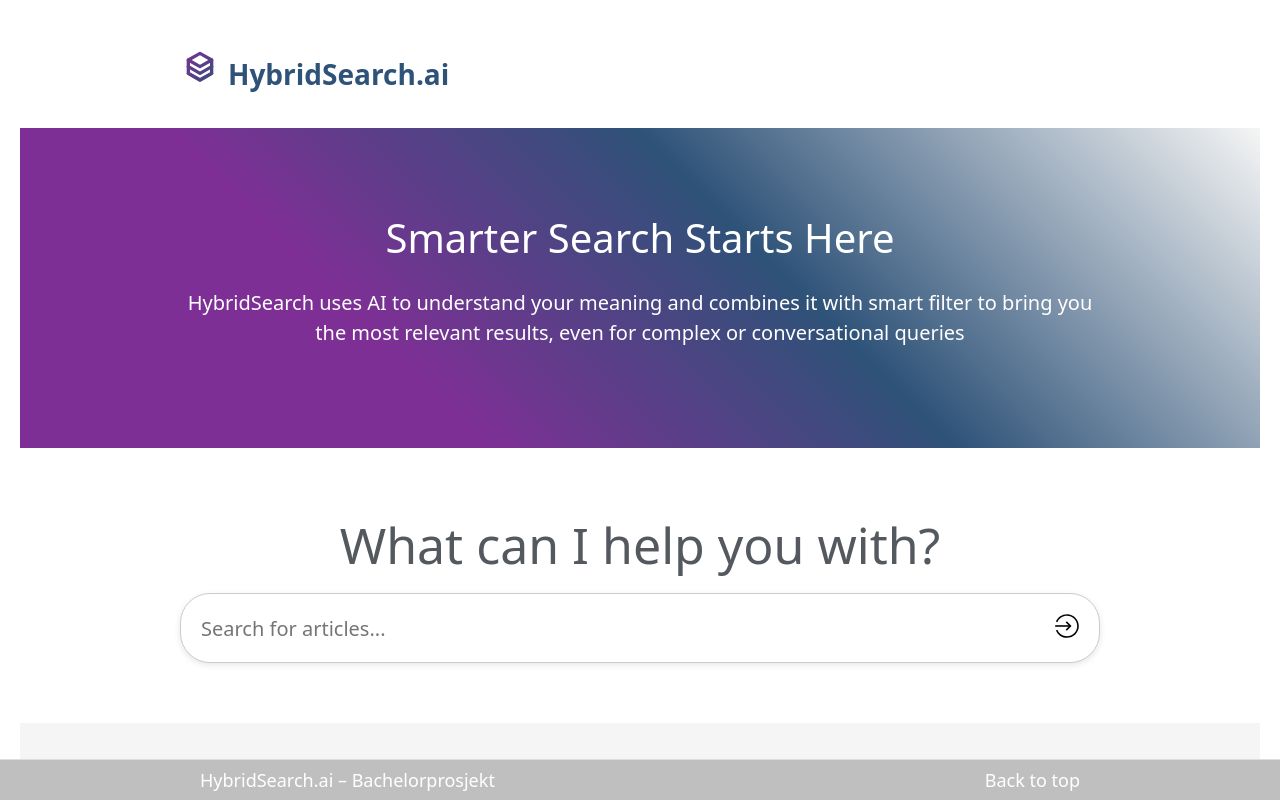
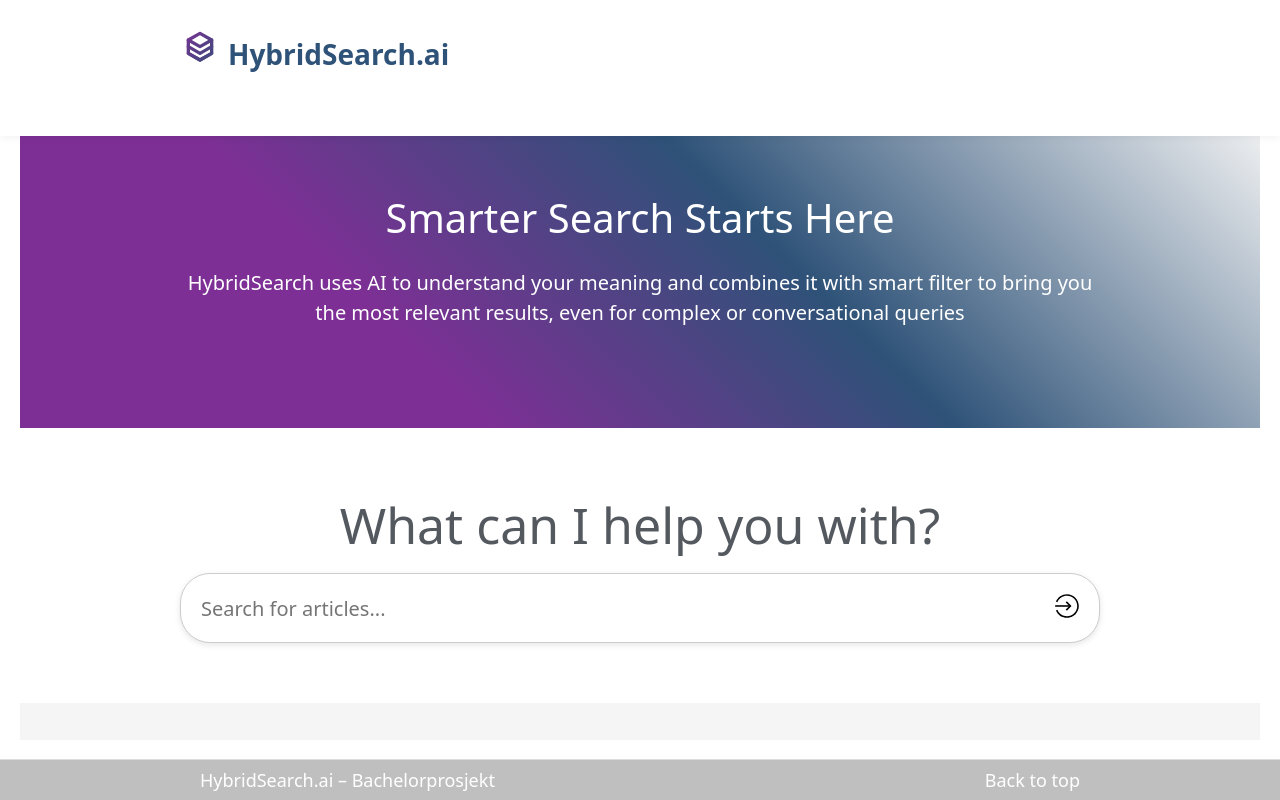
Before and after one commit to Hussein-Ali-Shamarti/Bachelor-SearchMotor, a React (Create React App) app in the folder frontend/: page / in a window 1280 px wide. Built offline with nearby package versions, Linux system fonts and the light colour scheme.

Commit message:
feat(ui): Fixed header and restored scroll on landing page

```diff
--- a/frontend/src/assets/styles/HomePage.css
+++ b/frontend/src/assets/styles/HomePage.css
@@ -42,3 +42,18 @@
 .infobox .button:hover {
   background-color: var(--color-nav-darker);
 }
+
+/* endringer for scroll på home */
+.home {
+  display: flex;
+  flex-direction: column;
+  height: 100vh;
+  overflow: hidden;
+}
+
+.home-scroll {
+  flex: 1;
+  margin-top: 88px; /* Header høyde */
+  margin-bottom: 40px; /* Footer høyde */
+  overflow-y: auto;
+}
--- a/frontend/src/pages/HomePage.jsx
+++ b/frontend/src/pages/HomePage.jsx
@@ -20,9 +20,25 @@ const HomePage = () => {
 
   return (
     <div className="home">
-      <Header />
+      <div className="header-fixed-top">
+  <header className="site-header">
+    <div className="inside">
+      <div className="logo-container">
+        <a href="/">
+          <img
+            src="/images/logo.HybridSearch.svg"
+            alt="HybridSearch Logo"
+            className="site-logo"
+          />
+        </a>
+        <h1 className="site-title">HybridSearch.ai</h1>
+      </div>
+    </div>
+  </header>
+</div>
 
-      <main className="site-content" id="content">
+<main className="home-scroll">
+ <div className="site-content" id="content">
         <section className="content-intro">
           <div className="inside">
             <h2>Smarter Search Starts Here</h2>
@@ -107,7 +123,10 @@ const HomePage = () => {
             </figure>
           </div>
         </section>
-      </main>
+      </div>
+
+</main>
+
 
       {/* Footer */}
       <footer className="site-footer">
```
